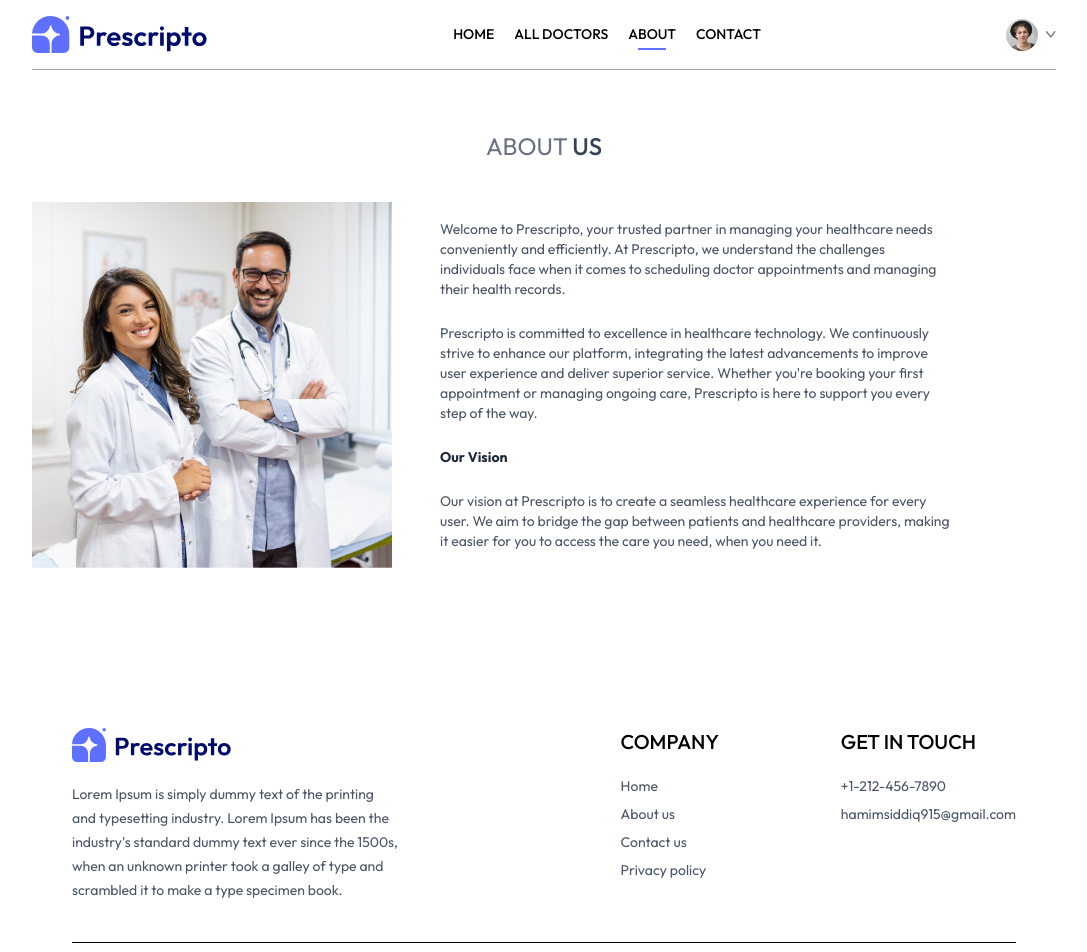
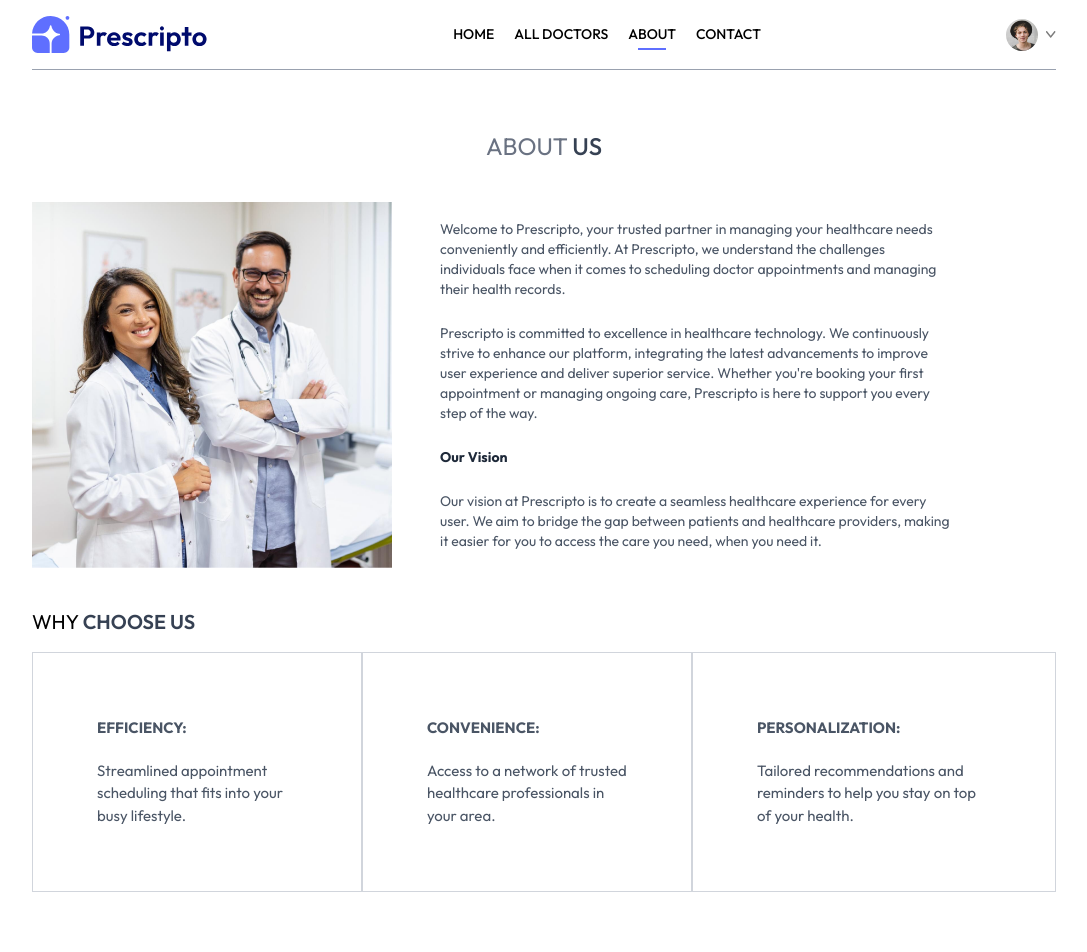
Before and after one commit to Hamimsiddiq007/prescripto, a React (Vite) app: page /about in a window 1280 px wide. Shown: the top 952 px of the page, without its empty margins (96-1183 px from the left). Built offline with nearby package versions, Linux system fonts and the light colour scheme.

Commit message:
why choose us

```diff
--- a/src/pages/About.jsx
+++ b/src/pages/About.jsx
@@ -18,6 +18,24 @@
         </div>
       </div>
 
+      <div className="text-xl my-4">
+        <p>WHY <span className='text-gray-700 font-semibold'>CHOOSE US</span></p>
+      </div>
+      <div className="flex flex-col md:flex-row mb-20">
+        <div className="border border-gray-300 px-10 md:px-16 py-8 sm:py-16 flex flex-col gap-5 text-[15px] hover:bg-primary hover:text-white text-gray-600 transition-all duration-300 cursor-pointer">
+          <b>EFFICIENCY:</b>
+          <p>Streamlined appointment scheduling that fits into your busy lifestyle.</p>
+        </div>
+        <div className="border border-gray-300 px-10 md:px-16 py-8 sm:py-16 flex flex-col gap-5 text-[15px] hover:bg-primary hover:text-white text-gray-600 transition-all duration-300 cursor-pointer">
+          <b>CONVENIENCE:</b>
+          <p>Access to a network of trusted healthcare professionals in your area.</p>
+        </div>
+        <div className="border border-gray-300 px-10 md:px-16 py-8 sm:py-16 flex flex-col gap-5 text-[15px] hover:bg-primary hover:text-white text-gray-600 transition-all duration-300 cursor-pointer">
+          <b>PERSONALIZATION:</b>
+          <p>Tailored recommendations and reminders to help you stay on top of your health.</p>
+        </div>
+      </div>
+
     </div>
   )
 }
```
